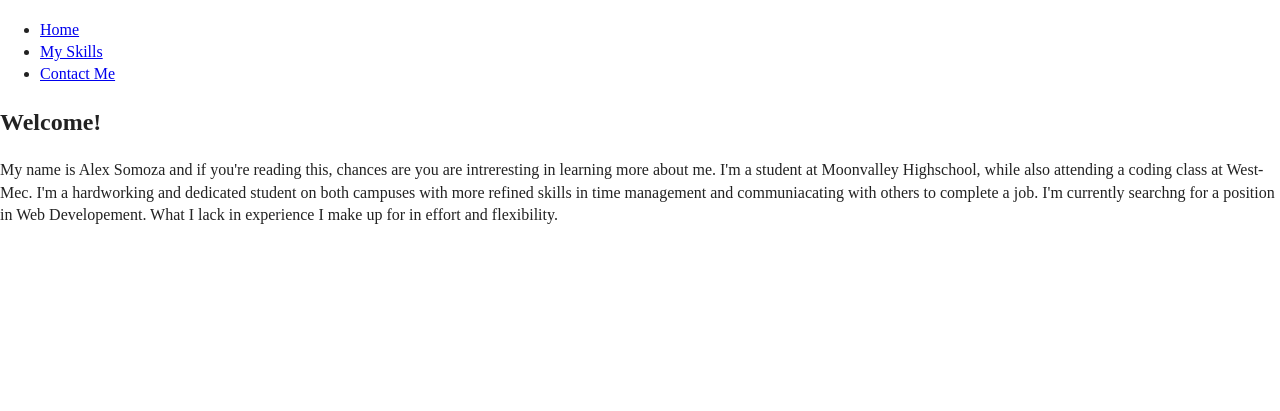
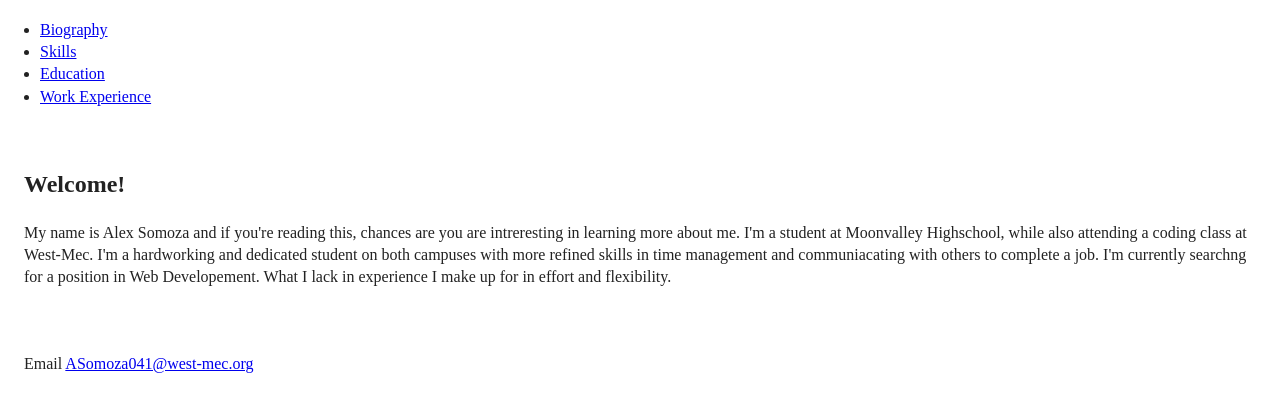
Before and after one commit to ASomoza041/TermProject_1-resume, a plain HTML site: page index.html in a window 1280 px wide. Shown: the part 69-480 px from the top of the page. Drawn offline with nearby package versions, Linux system fonts and the light colour scheme.

Commit message:
Project updated
changed name of some files. Added new style rules.

```diff
--- a/css/main.css
+++ b/css/main.css
@@ -1,3 +1,4 @@
+@charset "utf-8";
 /*! HTML5 Boilerplate v6.1.0 | MIT License | https://html5boilerplate.com/ */
 
 /*
@@ -96,22 +97,17 @@ textarea {
 /* ==========================================================================
    Author's custom styles
    ========================================================================== */
+body>article {
+    padding: 1.5em;
+}
 
+body>header>nav>li {
+    width: 20%;
+}
 
-
-
-
-
-
-
-
-
-
-
-
-
-
-
+footer {
+    padding: 1.5em;
+}
 
 /* ==========================================================================
    Helper classes
@@ -143,7 +139,8 @@ textarea {
     padding: 0;
     position: absolute;
     width: 1px;
-    white-space: nowrap; /* 1 */
+    white-space: nowrap;
+    /* 1 */
 }
 
 /*
@@ -185,8 +182,10 @@ textarea {
 
 .clearfix:before,
 .clearfix:after {
-    content: " "; /* 1 */
-    display: table; /* 2 */
+    content: " ";
+    /* 1 */
+    display: table;
+    /* 2 */
 }
 
 .clearfix:after {
@@ -204,9 +203,9 @@ textarea {
 }
 
 @media print,
-       (-webkit-min-device-pixel-ratio: 1.25),
-       (min-resolution: 1.25dppx),
-       (min-resolution: 120dpi) {
+(-webkit-min-device-pixel-ratio: 1.25),
+(min-resolution: 1.25dppx),
+(min-resolution: 120dpi) {
     /* Style adjustments for high resolution devices */
 }
 
@@ -217,11 +216,13 @@ textarea {
    ========================================================================== */
 
 @media print {
+
     *,
     *:before,
     *:after {
         background: transparent !important;
-        color: #000 !important; /* Black prints faster */
+        color: #000 !important;
+        /* Black prints faster */
         -webkit-box-shadow: none !important;
         box-shadow: none !important;
         text-shadow: none !important;
@@ -233,11 +234,11 @@ textarea {
     }
 
     a[href]:after {
-        content: " (" attr(href) ")";
+        content: " ("attr(href) ")";
     }
 
     abbr[title]:after {
-        content: " (" attr(title) ")";
+        content: " ("attr(title) ")";
     }
 
     /*
@@ -253,6 +254,7 @@ textarea {
     pre {
         white-space: pre-wrap !important;
     }
+
     pre,
     blockquote {
         border: 1px solid #999;
--- a/index.html
+++ b/index.html
@@ -27,15 +27,18 @@
     <nav>
       <ul>
         <li>
-          <a href="index.html">Home</a>
+          <a href="index.html">Biography</a>
         </li>
 
 
         <li>
-          <a href="skills.html">My Skills</a>
+          <a href="skills.html">Skills</a>
         </li>
         <li>
-          <a href="ContactMe.html">Contact Me</a>
+          <a href="education.html">Education</a>
+        </li>
+        <li>
+          <a href="workExp.html">Work Experience</a>
         </li>
 
 
@@ -47,12 +50,15 @@
   </header>
 
 
+  <article>
     <section>
       <p>
-      <h2>Welcome!</h2> My name is Alex Somoza and if you're reading this, chances are you are intreresting in learning
+        <h2>Welcome!</h2> My name is Alex Somoza and if you're reading this, chances are you are intreresting in
+        learning
         more
         about me. I'm a student at Moonvalley Highschool, while also attending a coding class at West-Mec. I'm a
-      hardworking and dedicated student on both campuses with more refined skills in time management and communiacating
+        hardworking and dedicated student on both campuses with more refined skills in time management and
+        communiacating
         with others to complete a job. I'm currently searchng for a position in Web Developement. What I lack in
         experience
         I make up for in effort and
@@ -60,7 +66,16 @@
       </p>
     </section>
 
+  </article>
 
+
+
+  <footer>
+    <section>
+      Email <a href="mailto:ASomoza041@west-mec.org">ASomoza041@west-mec.org</a>
+    </section>
+
+  </footer>
 
 
 
@@ -91,4 +106,5 @@
   <script src="https://www.google-analytics.com/analytics.js" async defer></script>
 </body>
 
+
 </html>
```
Also changed, not shown: education.html (+32 -0 lines), skills.html (+10 -4 lines), workExp.html (renamed from ContactMe.html, +18 -9 lines). Lines whose indentation alone changed are shown as unchanged.
